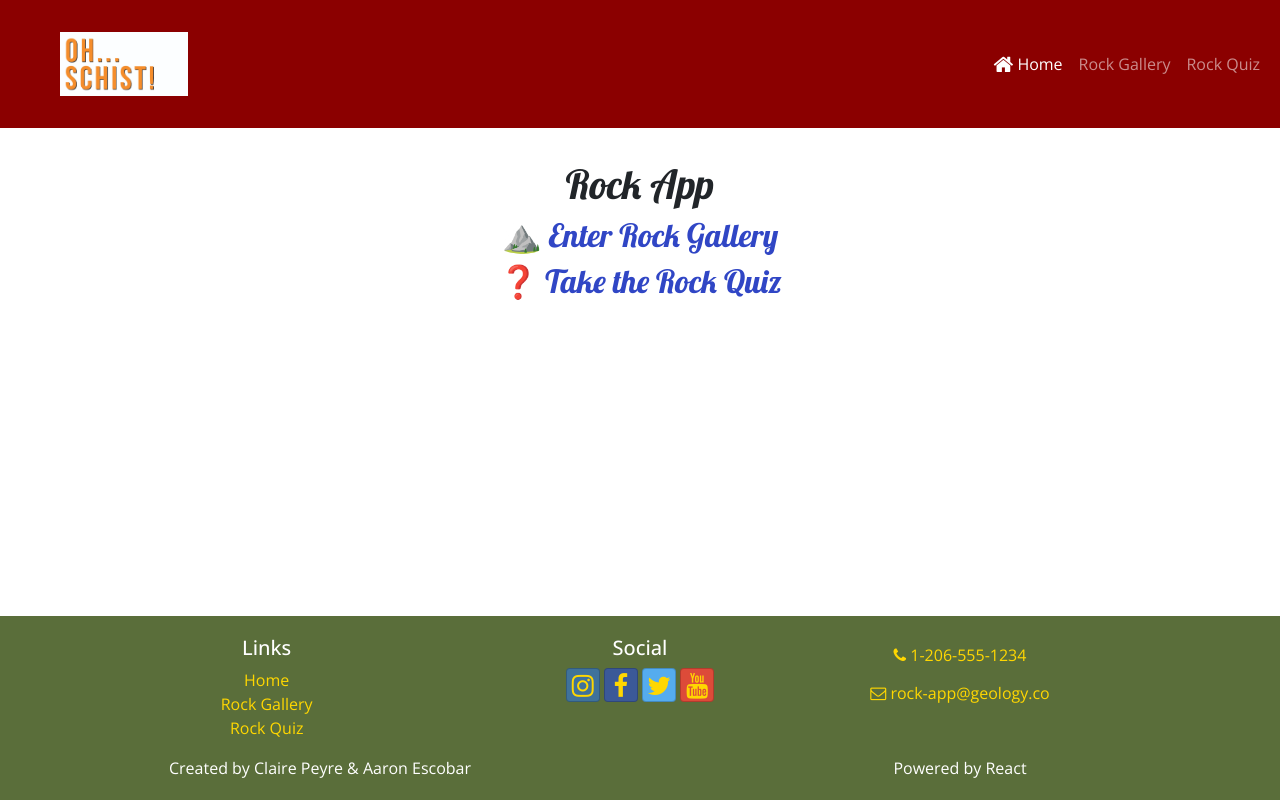
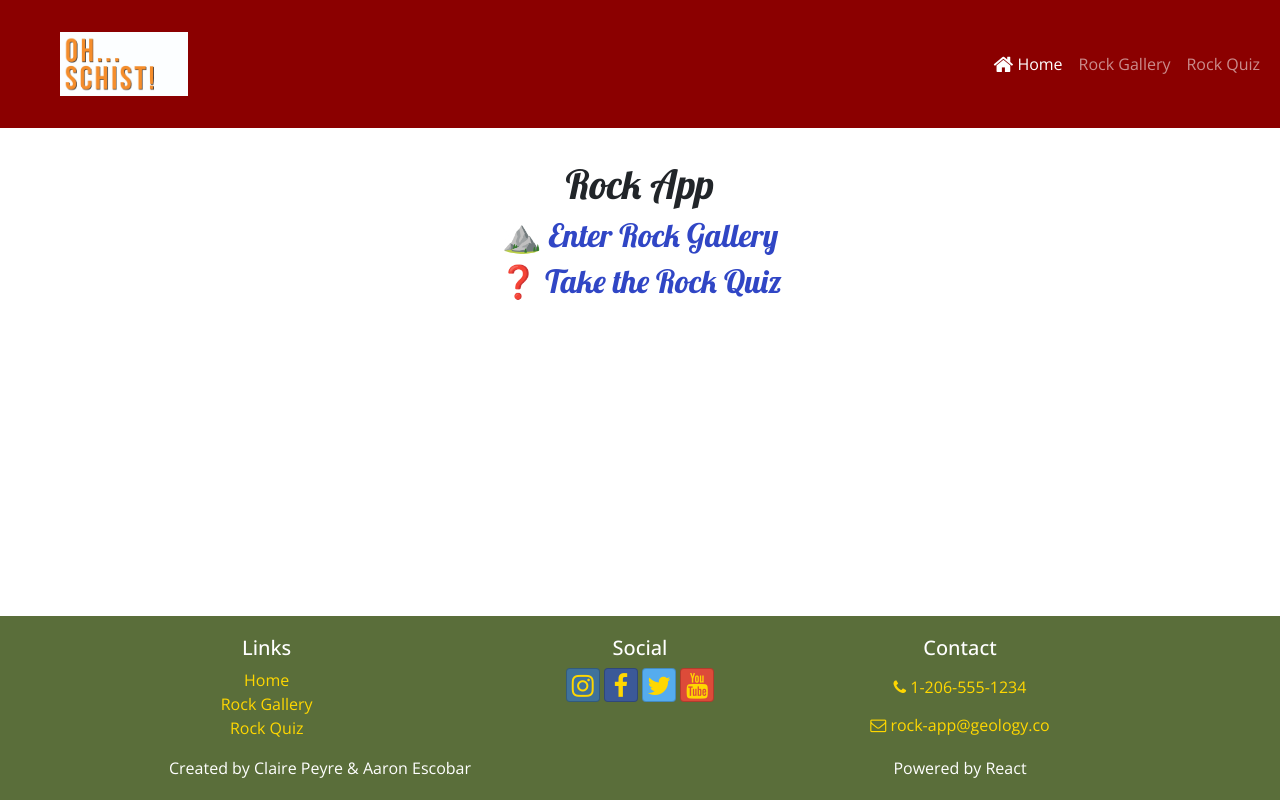
Before and after one commit to Do0ky/RockApp, a React (Create React App) app: page / in a window 1280 px wide. Built offline with nearby package versions, Linux system fonts and the light colour scheme.

Commit message:
Footer added contact title and credits class

```diff
--- a/src/components/Footer.js
+++ b/src/components/Footer.js
@@ -48,6 +48,7 @@ const Footer = () => {
                         </a>
                     </Col>
                     <Col sm='3' className='text-center'>
+                        <h5>Contact</h5>
                         <a
                             role='button'
                             className='btn btn-link'
@@ -65,7 +66,7 @@ const Footer = () => {
                         </a>
                     </Col>
                 </Row>
-                <Row className='justify-content-center'>
+                <Row className='credits justify-content-center'>
                     <Col>
                         Created by Claire Peyre & Aaron Escobar
                     </Col>
```
